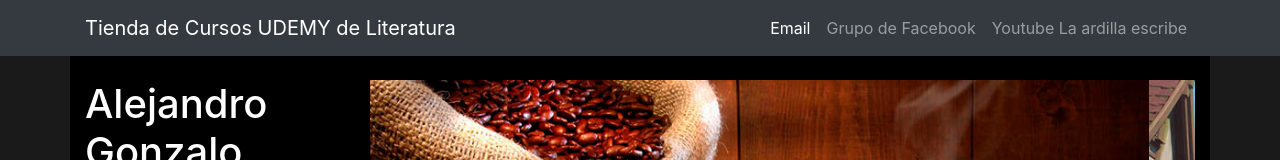
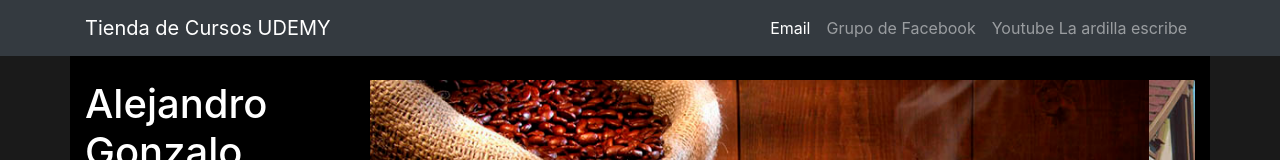
Before and after one commit to AlexielArdilla/tienda-cursos-literatura, a plain HTML site: page index.html in a window 1280 px wide. Shown: the top 160 px of the page. Drawn offline with Linux system fonts and the light colour scheme.

Commit message:
arreglé el titulo

```diff
--- a/index.html
+++ b/index.html
@@ -23,7 +23,7 @@
   <!-- Navigation -->
   <nav class="navbar navbar-expand-lg navbar-dark bg-dark fixed-top">
     <div class="container">
-      <a class="navbar-brand" href="#">Tienda de Cursos UDEMY de Literatura</a>
+      <a class="navbar-brand" href="#">Tienda de Cursos UDEMY</a>
       <button class="navbar-toggler" type="button" data-toggle="collapse" data-target="#navbarResponsive"
         aria-controls="navbarResponsive" aria-expanded="false" aria-label="Toggle navigation">
         <span class="navbar-toggler-icon"></span>
```
